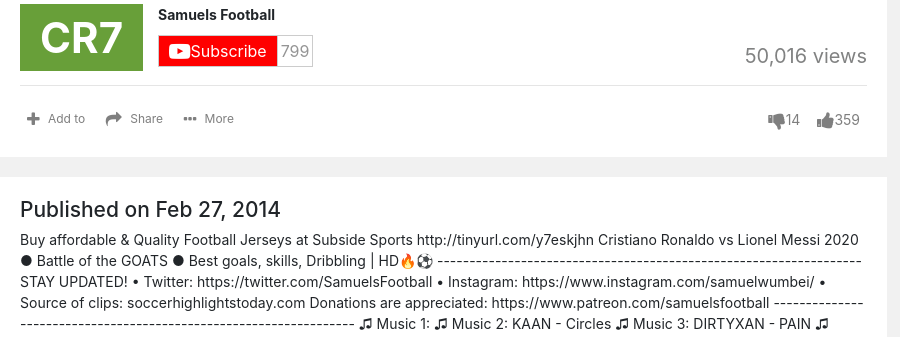
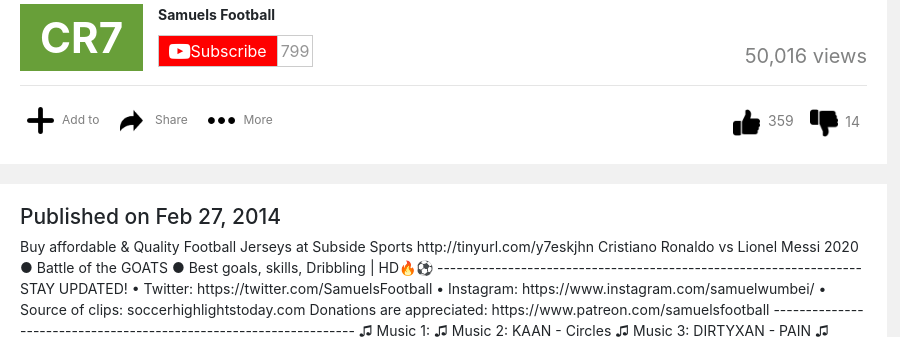
Before and after one commit to Gnwin/gmarx-mvk-Youtube-clone-, a plain HTML site: page index.html in a window 1280 px wide. Shown: the part 789-1126 px from the top of the page, 0-905 px from the left. Drawn offline with nearby package versions, Linux system fonts and the light colour scheme; grey boxes are pictures that could not be loaded; a script that the page names is missing.

Commit message:
replacing icons with images

```diff
--- a/index.html
+++ b/index.html
@@ -69,11 +69,11 @@
                         </div>
                         <hr>
                         <div class="share">
-                            <a class="sh"><i class="fa fa-plus fa-lg" aria-hidden="true"></i>Add to</a>
-                            <a class="sh"><i class="fa fa-share fa-lg" aria-hidden="true"></i>Share</a>
-                            <a class="sh"><i class="fa fa-ellipsis-h fa-lg" aria-hidden="true"></i>More</a>
-                            <a href="#" class="like"><i class="fa fa-thumbs-up fa-lg" aria-hidden="true"></i><span class="">359</span></a>
-                            <a href="#" class="dislike"><i class="fa fa-thumbs-down fa-lg" aria-hidden="true"></i><span class="">14</span></a>
+                            <a class="sh"><img src="/assets/images/logos/plus.png" alt="new">Add to</a>
+                            <button class="sh"><img src="/assets/images/logos/share.png" alt="share">Share</button>
+                            <a class="sh"><img src="/assets/images/logos/more.png" alt="more">More</a>
+                            <a href="#" class="dislike"><img src="/assets/images/logos/dislike.png" alt="dislike"><span class="dislikenum">14</span></a>
+                            <a href="#" class="like"><img src="/assets/images/logos/like.png" alt="like"><span class="likenum">359</span></a>
                         </div>
                     </div>
                     <div class="publish">
--- a/styles.css
+++ b/styles.css
@@ -213,7 +213,6 @@ main{
 .views {
     font-size: 20px;
     color: #818282;
-    /* float: right; */
 }
 
 .share{
@@ -221,14 +220,28 @@ main{
     color: #7F7F7F;
 }
 
-.sh i{
+.sh img{
     padding-right: 1%;
+    width: 35px;
+    color:  #7F7F7F;
 }
 
 .sh {
     padding-right: 2%;
     cursor: pointer;
     font-size: 12px;
+}
+
+.share button{
+    text-decoration: none;
+    border: 0;
+    background-color: transparent;
+    cursor: pointer;
+    color: #7F7F7F;
+}
+
+.share button img{
+    padding-right: 18%;
 }
 
 .like, .dislike {
@@ -240,6 +253,10 @@ main{
     padding-top: 2px;
 }
 
+.like img, .dislike img {
+    width: 35px;
+    padding-right: 14%;
+}
 
 .publish{
     margin-top: 20px;
```
Also changed, not shown: assets/images/logos/dislike.png (added), assets/images/logos/like.png (added), assets/images/logos/more.png (added), assets/images/logos/plus.png (added), assets/images/logos/share.png (added).
